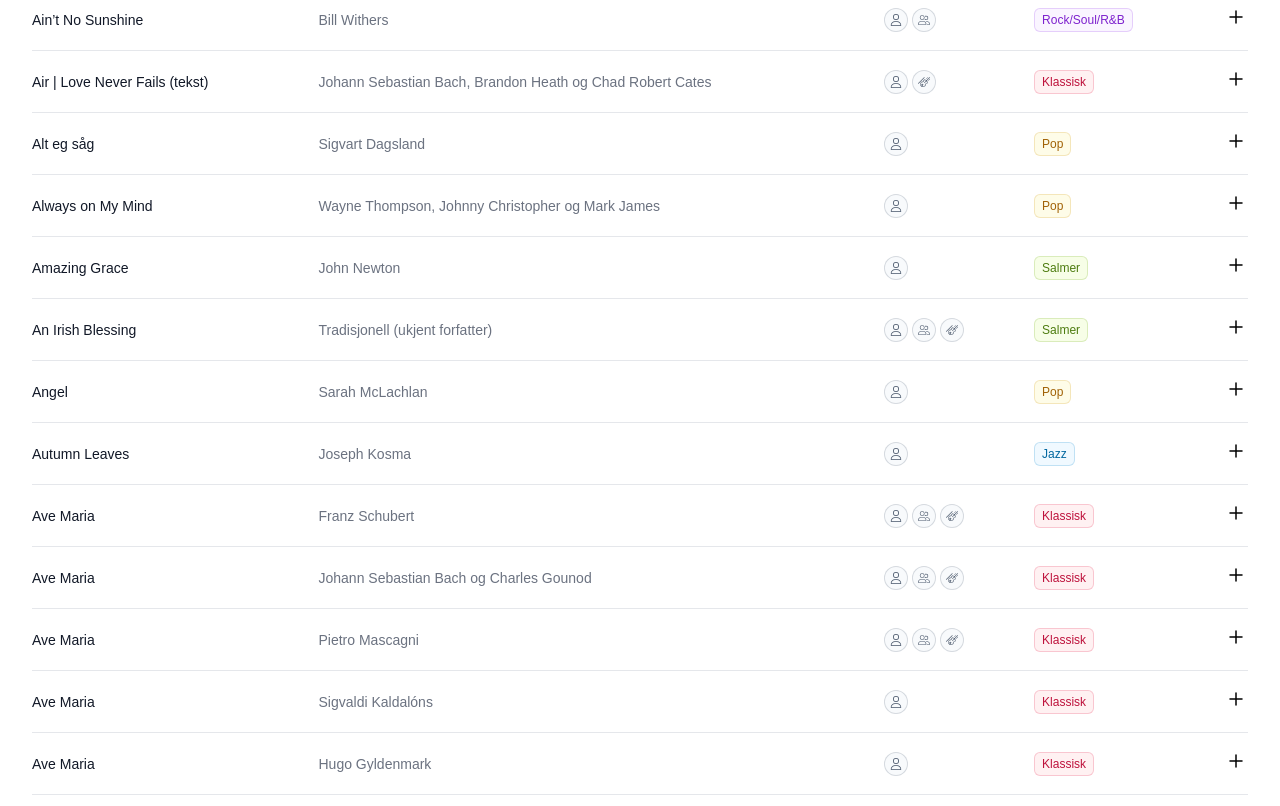
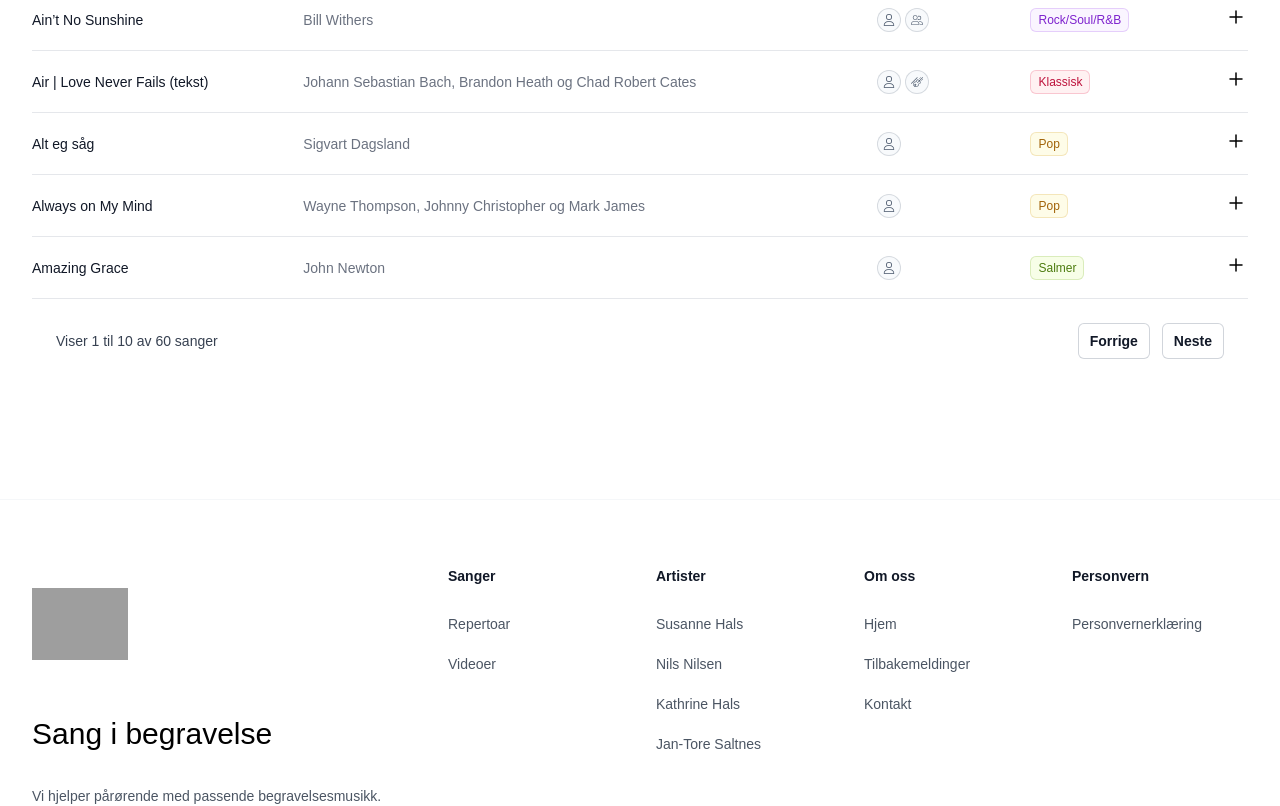
Before and after one commit to Emily-Nilsen/sangibegravelse, a Next.js app: page /repertoar in a window 1280 px wide. Shown: the part 1558-2364 px from the top of the page. Built offline with nearby package versions, Linux system fonts and the light colour scheme; grey boxes are pictures that could not be loaded; a web font is replaced by a local one.

Commit message:
add pagination

```diff
--- a/src/components/ArrangementDropdown.jsx
+++ b/src/components/ArrangementDropdown.jsx
@@ -24,7 +24,7 @@ export function ArrangementDropdown({ handleArrangementChange }) {
   return (
     <Listbox value={selected} onChange={handleSelectionChange}>
       {({ open }) => (
-        <div div className="w-full sm:w-auto">
+        <div className="w-full sm:w-auto">
           <div className="block mb-1">
             <Listbox.Label className="block text-sm font-medium leading-6 text-gray-900">
               Arrangement
--- a/src/components/LanguageDropdown.jsx
+++ b/src/components/LanguageDropdown.jsx
@@ -35,7 +35,7 @@ export function LanguageDropdown({ handleLanguageChange }) {
   return (
     <Listbox value={selected} onChange={handleSelectionChange}>
       {({ open }) => (
-        <div div className="w-full sm:w-auto">
+        <div className="w-full sm:w-auto">
           <div className="block mb-1">
             <Listbox.Label className="block text-sm font-medium leading-6 text-gray-900">
               Språk
--- /dev/null
+++ b/src/components/Pagination.jsx
@@ -0,0 +1,62 @@
+export function Pagination({
+  currentPage,
+  totalPages,
+  setCurrentPage,
+  filterControlsRef,
+}) {
+  const handleNavigation = (action) => {
+    if (action === 'previous') {
+      setCurrentPage((prev) => Math.max(prev - 1, 1));
+    } else {
+      setCurrentPage((prev) => Math.min(prev + 1, totalPages));
+    }
+    filterControlsRef.current.scrollIntoView({ behavior: 'smooth' });
+  };
+
+  return (
+    <nav
+      className="flex items-center justify-between px-0 pt-6 pb-3 bg-white border-t border-gray-200 sm:px-6"
+      aria-label="Pagination"
+    >
+      <div className="hidden sm:block">
+        <p className="text-sm text-gray-700">
+          Viser{' '}
+          <span className="font-medium">{(currentPage - 1) * 10 + 1}</span> til{' '}
+          <span className="font-medium">{currentPage * 10}</span> av{' '}
+          <span className="font-medium">{totalPages * 10}</span> sanger
+        </p>
+      </div>
+      <div className="flex justify-between flex-1 sm:justify-end">
+        <button
+          className={`relative inline-flex items-center rounded-md px-3 py-2 text-sm font-semibold text-gray-900 ring-1 ring-inset ring-gray-300 ${
+            currentPage === 1
+              ? 'cursor-not-allowed'
+              : 'hover:bg-amber-50 hover:ring-amber-700/20 transition ease-in-out duration-150 hover:text-amber-800'
+          }`}
+          disabled={currentPage === 1}
+          onClick={() => handleNavigation('previous')}
+        >
+          Forrige
+        </button>
+        <div className="flex items-center sm:hidden">
+          <p className="text-sm text-gray-700">
+            <span className="font-medium">{(currentPage - 1) * 10 + 1}</span> –{' '}
+            <span className="font-medium">{currentPage * 10}</span> av{' '}
+            <span className="font-medium">{totalPages * 10}</span> sanger
+          </p>
+        </div>
+        <button
+          className={`relative ml-3 inline-flex items-center rounded-md px-3 py-2 text-sm font-semibold text-gray-900 ring-1 ring-inset ring-gray-300 ${
+            currentPage === totalPages
+              ? 'cursor-not-allowed'
+              : 'hover:bg-amber-50 hover:ring-amber-700/20 transition ease-in-out duration-150 hover:text-amber-800'
+          }`}
+          disabled={currentPage === totalPages}
+          onClick={() => handleNavigation('next')}
+        >
+          Neste
+        </button>
+      </div>
+    </nav>
+  );
+}
--- a/src/components/RepertoarToggle.jsx
+++ b/src/components/RepertoarToggle.jsx
@@ -1,11 +1,16 @@
-import { useEffect, useState } from 'react';
+import { useEffect, useState, useRef } from 'react';
 import { motion } from 'framer-motion';
 import { CategoryDropdown } from './CategoryDropdown';
 import { LanguageDropdown } from './LanguageDropdown';
 import { ArrangementDropdown } from './ArrangementDropdown';
 import { RepertoireList } from './RepertoireList';
+import { Pagination } from './Pagination';
+import { filterSongs } from '../../utilities/filterSongs';
 
 export function RepertoarToggle() {
+  const [currentPage, setCurrentPage] = useState(1);
+  const itemsPerPage = 10;
+
   const [repertoire, setRepertoire] = useState([]);
   const [selectedCategory, setSelectedCategory] = useState('');
   const [selectedLanguage, setSelectedLanguage] = useState('');
@@ -23,57 +28,30 @@ export function RepertoarToggle() {
       })
       .catch((error) => {
         console.error(error);
-        // Implement an error message or a notification for the user here.
       });
   }, []);
-
-  // Filter function to apply selected filters
-  const filterSongs = (song) => {
-    if (selectedCategory !== 'Alle' && song.category !== selectedCategory) {
-      return false;
-    }
-    console.log('Filtering song:', song.title);
-    console.log('Selected Arrangement:', selectedArrangement);
-    if (
-      selectedArrangement &&
-      selectedArrangement !== 'Alle' &&
-      !song.arrangement.some(
-        (arr) => arr.toLowerCase() === selectedArrangement.toLowerCase()
-      )
-    ) {
-      console.log('Filtered out by Arrangement:', song.title);
-      return false;
-    }
-
-    if (selectedLanguage && song.language !== selectedLanguage) {
-      return false;
-    }
-    return true;
-  };
 
   const handleCategoryChange = (newCategory) => {
     setSelectedCategory(newCategory);
   };
 
-  const handleLanguageChange = (selectedLanguage) => {
-    setSelectedLanguage(selectedLanguage);
+  const handleLanguageChange = (newLanguage) => {
+    setSelectedLanguage(newLanguage);
   };
 
-  const handleArrangementChange = (selectedArrangement) => {
-    setSelectedArrangement(selectedArrangement);
+  const handleArrangementChange = (newArrangement) => {
+    setSelectedArrangement(newArrangement);
   };
 
-  const [expandedSongs, setExpandedSongs] = useState([]);
-
-  const toggleSong = (songId) => {
-    setExpandedSongs((prevExpandedSongs) => {
-      if (prevExpandedSongs.includes(songId)) {
-        return prevExpandedSongs.filter((id) => id !== songId);
-      } else {
-        return [...prevExpandedSongs, songId];
-      }
-    });
-  };
+  const filteredRepertoire = repertoire.filter((song) =>
+    filterSongs(song, selectedCategory, selectedLanguage, selectedArrangement)
+  );
+  const totalPages = Math.ceil(filteredRepertoire.length / itemsPerPage);
+  const currentItems = filteredRepertoire.slice(
+    (currentPage - 1) * itemsPerPage,
+    currentPage * itemsPerPage
+  );
+  const filterControlsRef = useRef(null);
 
   return (
     <section>
@@ -101,28 +79,35 @@ export function RepertoarToggle() {
             </motion.p>
           </div>
           {/* Filter controls */}
-          <div className="pt-12 sm:pb-4">
+          <div className="pt-12 sm:pb-4" ref={filterControlsRef}>
             <div className="flex space-x-4 text-sm">
               <CategoryDropdown
                 selectedCategory={selectedCategory}
                 handleCategoryChange={handleCategoryChange}
               />
-
               {/* Subcategory */}
               <LanguageDropdown handleLanguageChange={handleLanguageChange} />
-
               <ArrangementDropdown
                 handleArrangementChange={handleArrangementChange}
               />
             </div>
           </div>
         </div>
+
         {/* Repertoire list */}
         <RepertoireList
-          repertoire={repertoire}
+          repertoire={currentItems}
           selectedCategory={selectedCategory}
           selectedLanguage={selectedLanguage}
           selectedArrangement={selectedArrangement}
+        />
+
+        {/* Pagination controls */}
+        <Pagination
+          currentPage={currentPage}
+          totalPages={totalPages}
+          setCurrentPage={setCurrentPage}
+          filterControlsRef={filterControlsRef}
         />
       </div>
     </section>
--- a/src/components/RepertoireList.jsx
+++ b/src/components/RepertoireList.jsx
@@ -1,5 +1,6 @@
 import React, { useEffect, useState } from 'react';
 import { MinusSmallIcon, PlusSmallIcon } from '@heroicons/react/24/outline';
+import { filterSongs } from '../../utilities/filterSongs';
 import { Expandable } from '@/components/Expandable';
 import { TableHeader } from './TableHeader';
 import { SongDetails } from './SongDetails';
@@ -13,30 +14,6 @@ export function RepertoireList({
   selectedLanguage,
   repertoire,
 }) {
-  const filterSongs = (song) => {
-    // Basic filters for category and language
-    const basicFilters = [
-      [selectedCategory, song.category],
-      [selectedLanguage, song.language],
-    ];
-
-    const passesBasicFilters = basicFilters.every(([selected, property]) => {
-      return !selected || selected === 'Alle' || property.includes(selected);
-    });
-
-    // Additional filter for arrangement
-    if (selectedArrangement && selectedArrangement !== 'Alle') {
-      return (
-        passesBasicFilters &&
-        song.arrangement.some(
-          (arr) => arr.toLowerCase() === selectedArrangement.toLowerCase()
-        )
-      );
-    }
-
-    return passesBasicFilters;
-  };
-
   const [expandedSongs, setExpandedSongs] = useState([]);
 
   const toggleSong = (songId) => {
@@ -75,7 +52,16 @@ export function RepertoireList({
       <table className="min-w-full divide-y divide-gray-300">
         <TableHeader />
         <tbody className="bg-white divide-y divide-gray-200">
-          {repertoire.filter(filterSongs).map((sang) => (
+          {repertoire
+            .filter((song) =>
+              filterSongs(
+                song,
+                selectedCategory,
+                selectedLanguage,
+                selectedArrangement
+              )
+            )
+            .map((sang) => (
               <React.Fragment key={sang.objectID}>
                 <tr>
                   <td className="w-full py-4 pl-4 pr-3 text-sm font-medium text-gray-900 max-w-0 sm:w-auto sm:max-w-none sm:pl-0">
@@ -94,7 +80,11 @@ export function RepertoireList({
                     <div className="flex space-x-1">
                       {getArrangementIcon(sang.arrangement, 'solo', SoloIcon)}
                       {getArrangementIcon(sang.arrangement, 'duett', DuetIcon)}
-                    {getArrangementIcon(sang.arrangement, 'fiolin', ViolinIcon)}
+                      {getArrangementIcon(
+                        sang.arrangement,
+                        'fiolin',
+                        ViolinIcon
+                      )}
                     </div>
                   </td>
                   <td className="px-3 py-4 text-sm text-gray-500">
@@ -109,7 +99,11 @@ export function RepertoireList({
                         </div>
                         {/* Arrangement icons on mobile */}
                         <div className="flex pt-2.5 space-x-1 sm:hidden">
-                        {getArrangementIcon(sang.arrangement, 'solo', SoloIcon)}
+                          {getArrangementIcon(
+                            sang.arrangement,
+                            'solo',
+                            SoloIcon
+                          )}
                           {getArrangementIcon(
                             sang.arrangement,
                             'duett',
@@ -130,7 +124,10 @@ export function RepertoireList({
                       onClick={() => toggleSong(sang.objectID)}
                     >
                       {expandedSongs.includes(sang.objectID) ? (
-                      <MinusSmallIcon className="w-6 h-6" aria-hidden="true" />
+                        <MinusSmallIcon
+                          className="w-6 h-6"
+                          aria-hidden="true"
+                        />
                       ) : (
                         <PlusSmallIcon className="w-6 h-6" aria-hidden="true" />
                       )}
--- /dev/null
+++ b/utilities/filterSongs.js
@@ -0,0 +1,29 @@
+export const filterSongs = (
+  song,
+  selectedCategory,
+  selectedLanguage,
+  selectedArrangement
+) => {
+  if (
+    selectedCategory &&
+    song.category !== selectedCategory &&
+    selectedCategory !== 'Alle'
+  )
+    return false;
+  if (
+    selectedArrangement &&
+    selectedArrangement !== 'Alle' &&
+    !song.arrangement.some(
+      (arr) => arr.toLowerCase() === selectedArrangement.toLowerCase()
+    )
+  )
+    return false;
+
+  if (
+    selectedLanguage &&
+    selectedLanguage !== 'Alle' &&
+    !song.language.includes(selectedLanguage)
+  )
+    return false;
+  return true;
+};
```
Also changed, not shown: src/lib/data.json. Lines whose indentation alone changed are shown as unchanged.
